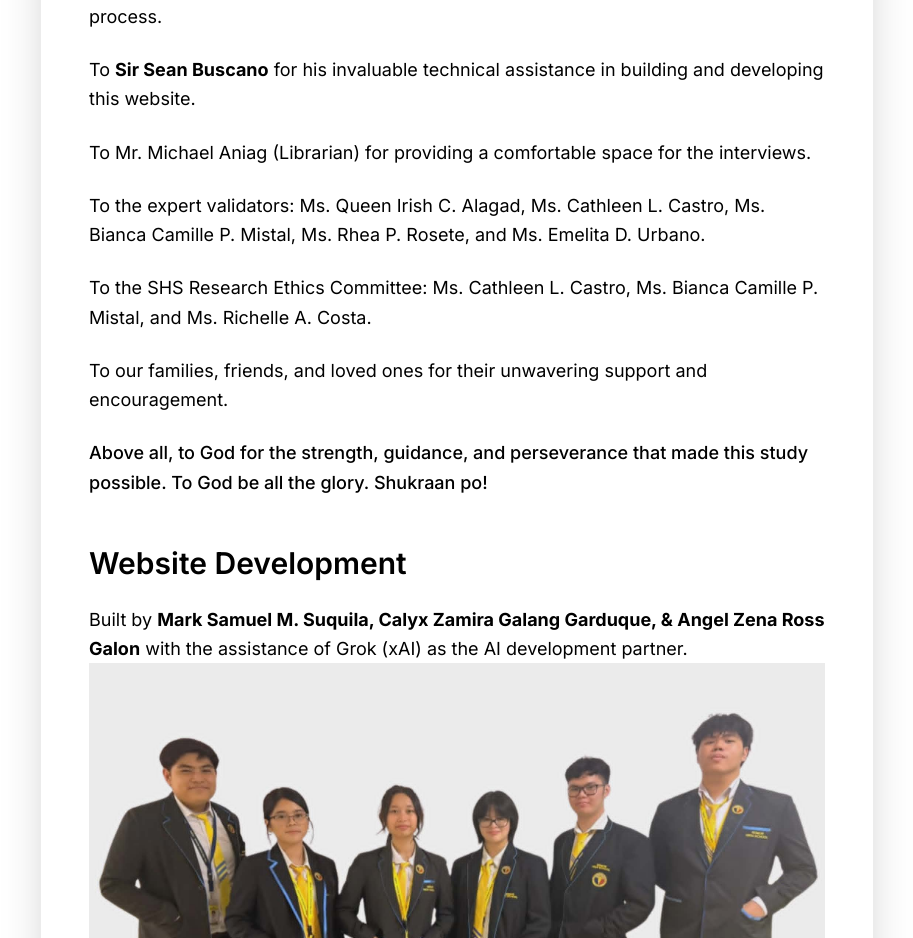
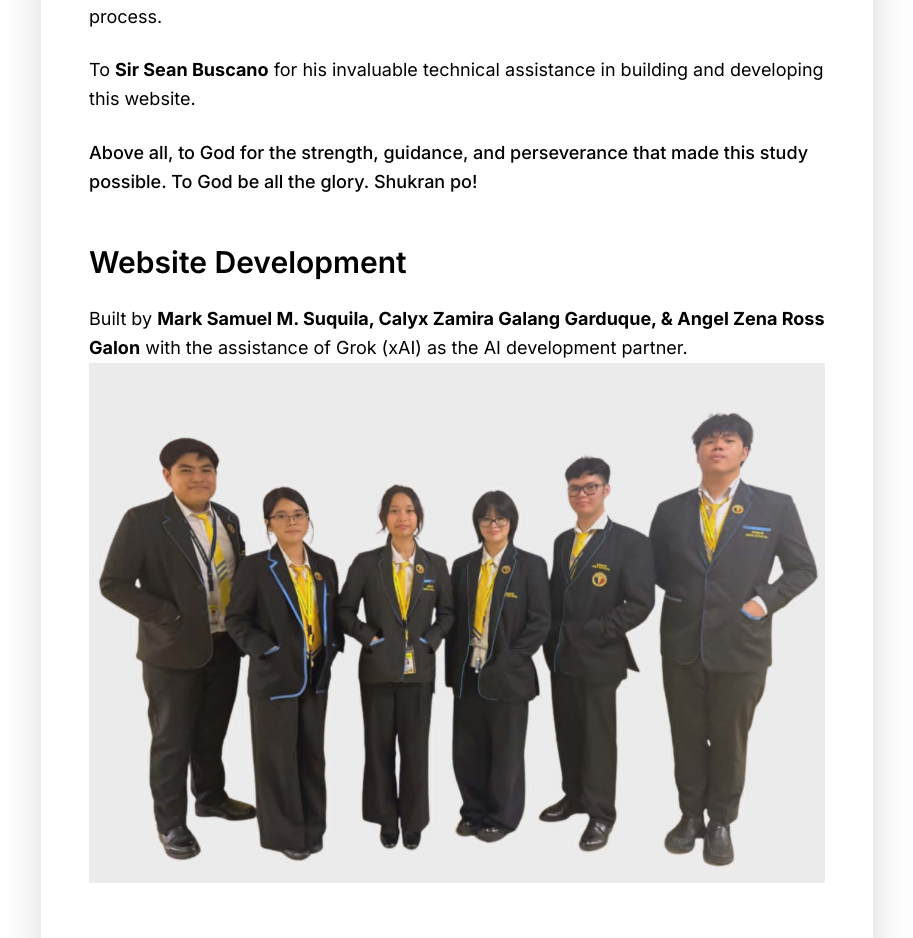
Before and after one commit to aemlsu/capstone-website, a Next.js app: page /credits in a window 1280 px wide. Shown: the part 1380-2318 px from the top of the page, without its empty margins (183-1096 px from the left). Built offline with nearby package versions, Linux system fonts and the light colour scheme.

Commit message:
Update page.tsx

```diff
--- a/app/credits/page.tsx
+++ b/app/credits/page.tsx
@@ -66,21 +66,11 @@ export default function CreditsPage() {
             <p>
             </p>
             <p>
-              To Mr. Michael Aniag (Librarian) for providing a comfortable space for the interviews.
-            </p>
-            <p>
-              To the expert validators: Ms. Queen Irish C. Alagad, Ms. Cathleen L. Castro, Ms. Bianca Camille P. Mistal,
-              Ms. Rhea P. Rosete, and Ms. Emelita D. Urbano.
-            </p>
-            <p>
-              To the SHS Research Ethics Committee: Ms. Cathleen L. Castro, Ms. Bianca Camille P. Mistal, and Ms. Richelle A. Costa.
-            </p>
-            <p>
-              To our families, friends, and loved ones for their unwavering support and encouragement.
+
             </p>
             <p className="font-medium">
               Above all, to God for the strength, guidance, and perseverance that made this study possible.
-              To God be all the glory. Shukraan po!
+              To God be all the glory. Shukran po!
             </p>
           </div>
 
```
